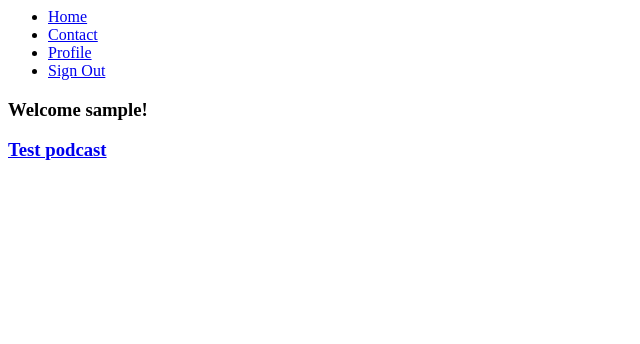
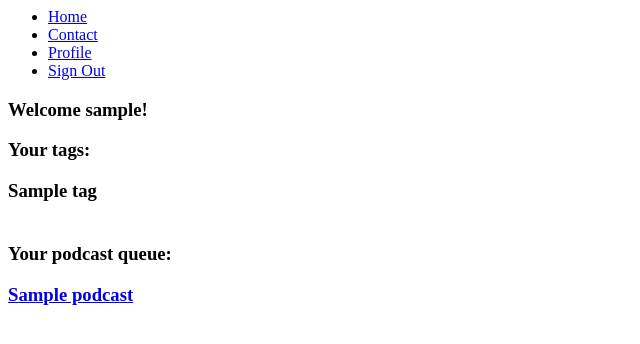
Before and after one commit to ksj1993/Fiber, a Flask app: template webserver/templates/profile.html in a window 1280 px wide. Shown: the top 344 px of the page, without its empty margins (0-640 px from the left). Run offline with Flask 2, Linux system fonts and the light colour scheme; a user stored in the database is signed in; tables that the repository leaves empty hold one stand-in row (values such as "Sample post"); the template is opened without the code that fills it: most values are stand-ins (such as "Sample title", 1, 10 or a date in 2020); parts of the project's set-up code (start-up, migrations or seed data) failed here and were passed over.

Commit message:
added queries

```diff
--- a/webserver/app/views.py
+++ b/webserver/app/views.py
@@ -8,8 +8,9 @@ from forms import *
 from models import *
 
 DATABASEURI = "postgresql://ksj2114:833@w4111db1.cloudapp.net:5432/proj1part2"
+engine = create_engine(DATABASEURI)
 
-engine = create_engine(DATABASEURI)
+music_dir = '/home/azureuser/Fiber/webserver/static'
 
 @app.before_request
 def before_request():
@@ -66,15 +67,30 @@ def profile():
     cursor = g.conn.execute(q, (username,))
     user = cursor.fetchone()
     cursor.close()
-    link = "ToniMorrison.mp3"
     if user is None:
         return redirect(url_for('signin'))
     else:
-        return render_template('profile.html', filename=link)
+        tags = []
+        q = "SELECT t.name as name FROM users as u INNER JOIN chooses as c \
+            ON u.uid = c.uid INNER JOIN tags as t ON c.tid = t.tid WHERE u.username = %s"
+        cursor = g.conn.execute(q, (username,))
+        for result in cursor:
+            tags.append(result['name'])
+        cursor.close()
 
-@app.route('/<filename>')
+        podcasts = []
+        q = "SELECT p.name as name FROM users as u INNER JOIN chooses as c ON u.uid = c.uid \
+             INNER JOIN tags as t ON c.tid = t.tid INNER JOIN described_by as d  \
+             ON t.tid = d.tid INNER JOIN podcasts as p ON d.pid = p.pid WHERE u.username = %s"
+        cursor = g.conn.execute(q, (username,))
+        for result in cursor:
+            podcasts.append(result['name'])
+        cursor.close()
+        return render_template('profile.html', tags=tags, podcasts=podcasts)
+
+@app.route('/static/<filename>')
 def play(filename):
-    return render_template('play.html', filename=filename)
+    return render_template('play.html', music_file=filename)
 
 @app.route('/contact')
 def contact():
--- a/webserver/templates/play.html
+++ b/webserver/templates/play.html
@@ -1,6 +1,6 @@
 {% extends "base.html" %}
 {% block content %}
 <audio controls>
-<source src="static/{{ filename }}" type="audio/mpeg">
+<source src="{{ filename }}" type="audio/mp3">
 </audio>
 {% endblock %}
--- a/webserver/templates/profile.html
+++ b/webserver/templates/profile.html
@@ -2,7 +2,14 @@
 {% block content %}
 <div>
 <h3> Welcome {{ session['username']}}! <h3>
-
-<a href ="{{ filename }}">Test podcast</a>
+<p> Your tags: </p>
+{% for n in tags %}
+<div> {{ n }} </div>
+{% endfor %}
+<br>
+<p> Your podcast queue: </p>
+{% for n in podcasts %}
+<a href="/static/{{ n }}"> {{ n }} </a> </div>
+{% endfor %}
 </div>
 {% endblock %}
```
